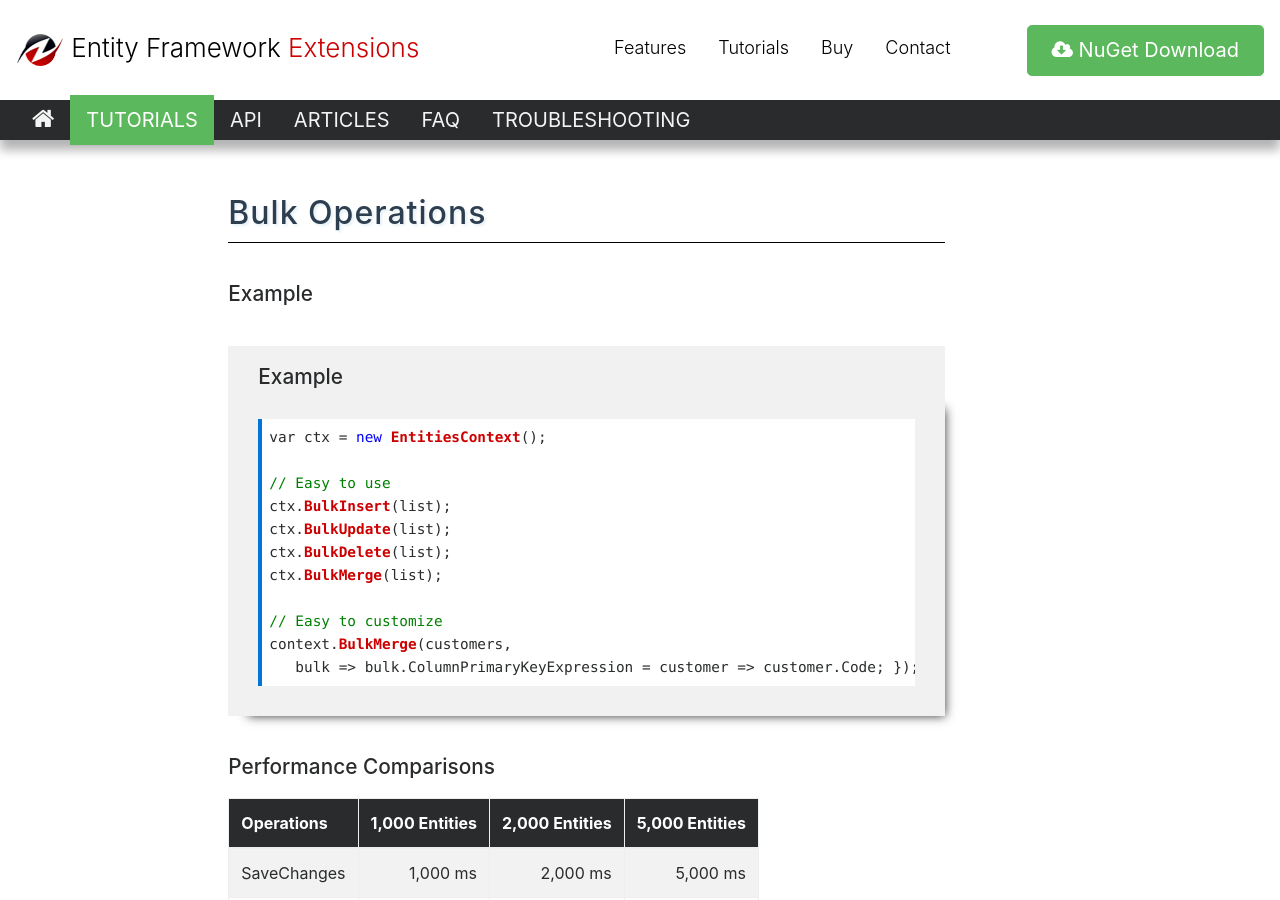
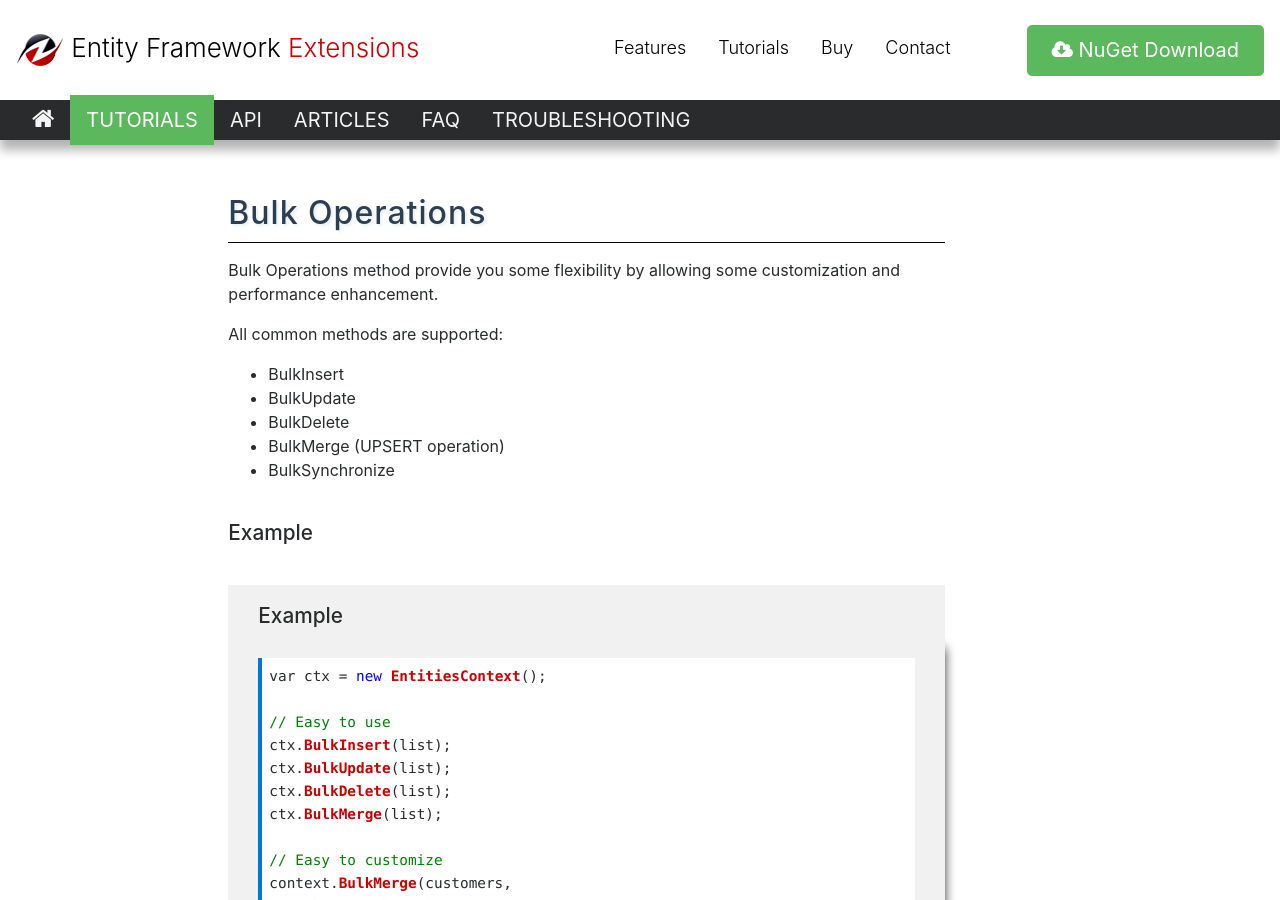
Before and after one commit to zzzprojects/EntityFramework-Extensions, a Jekyll site: the page built from docs/pages/tutorials/overview.md, in a window 1280 px wide and 900 px high, scrolled down 1622 px. Built offline with Jekyll 4.4.1, drawn with Linux system fonts in a browser that asks for light colours; nearby versions of some CDN libraries.

Commit message:
Update overview.md

```diff
--- a/docs/pages/tutorials/overview.md
+++ b/docs/pages/tutorials/overview.md
@@ -55,6 +55,16 @@ context.BulkSaveChanges(bulk => bulk.BatchSize = 100);
 
 ## Bulk Operations
 
+Bulk Operations method provide you some flexibility by allowing some customization and performance enhancement.
+
+All common methods are supported:
+
+- BulkInsert
+- BulkUpdate
+- BulkDelete
+- BulkMerge (UPSERT operation)
+- BulkSynchronize
+
 ### Example
 
 {% include template-example.html %}
```
